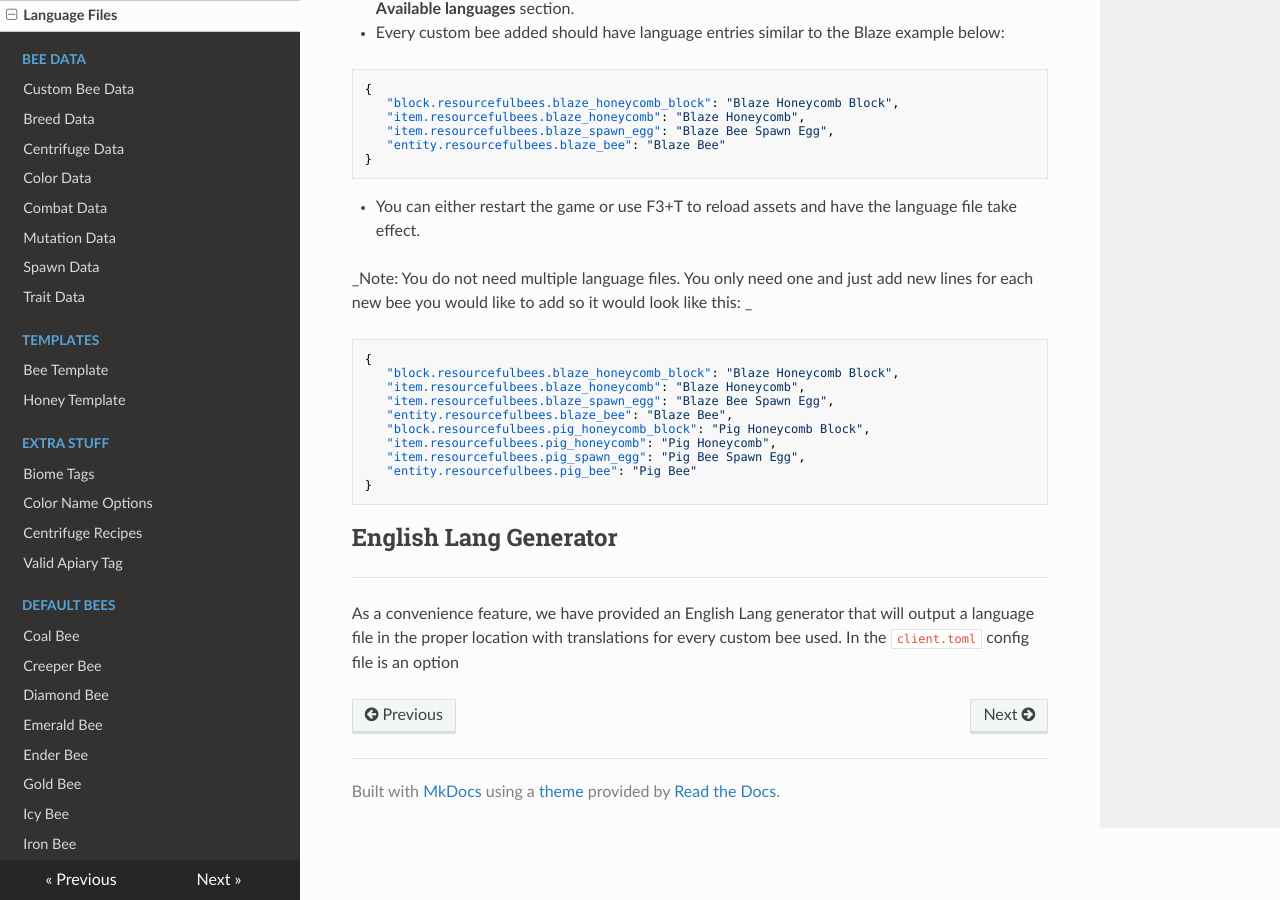
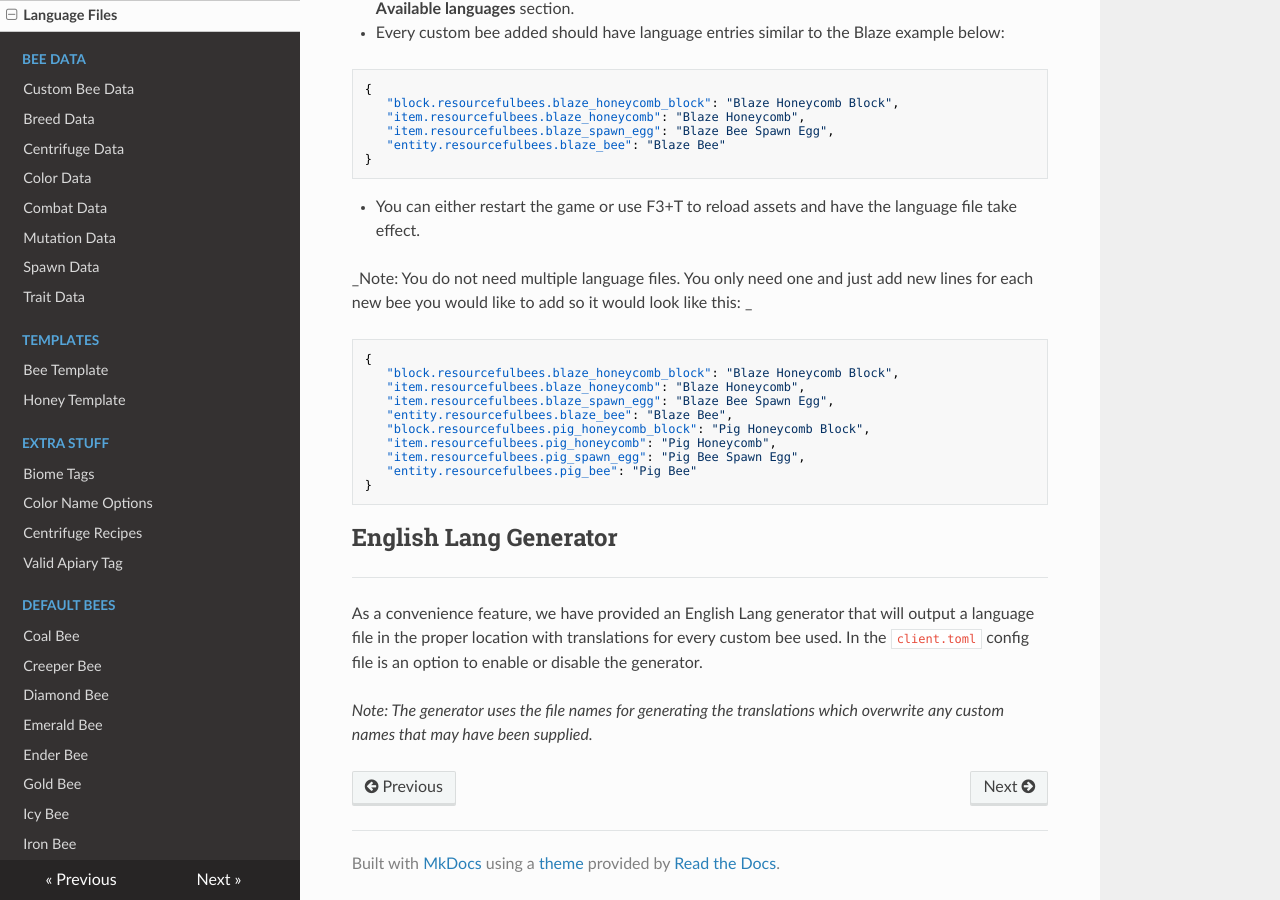
Before and after one commit to Team-Resourceful/ResourcefulBeesDocs, an MkDocs documentation site: the page built from docs/getting_started/language_files.md, in a window 1280 px wide and 900 px high, scrolled down 959 px. Built offline with MkDocs 1.6.1, drawn with Linux system fonts in a browser that asks for light colours; nearby versions of some CDN libraries.

Commit message:
docs/getting_started/language_files.md updated from https://stackedit.io/

```diff
--- a/docs/getting_started/language_files.md
+++ b/docs/getting_started/language_files.md
@@ -43,8 +43,10 @@ _Note: You do not need multiple language files. You only need one and just add n
 ## **English Lang Generator**
 ***
 
-As a convenience feature, we have provided an English Lang generator that will output a language file in the proper location with translations for every custom bee used. In the `client.toml` config file is an option
+As a convenience feature, we have provided an English Lang generator that will output a language file in the proper location with translations for every custom bee used. In the `client.toml` config file is an option to enable or disable the generator.
+
+_Note: The generator uses the file names for generating the translations which overwrite any custom names that may have been supplied._
 <!--stackedit_data:
-eyJoaXN0b3J5IjpbOTgwMzc3NDUxLDExNjEyMzQyMjEsMTI5Nz
-AwNDkyNV19
+eyJoaXN0b3J5IjpbLTEzMjk0NjgzNCwxMTYxMjM0MjIxLDEyOT
+cwMDQ5MjVdfQ==
 -->
```
